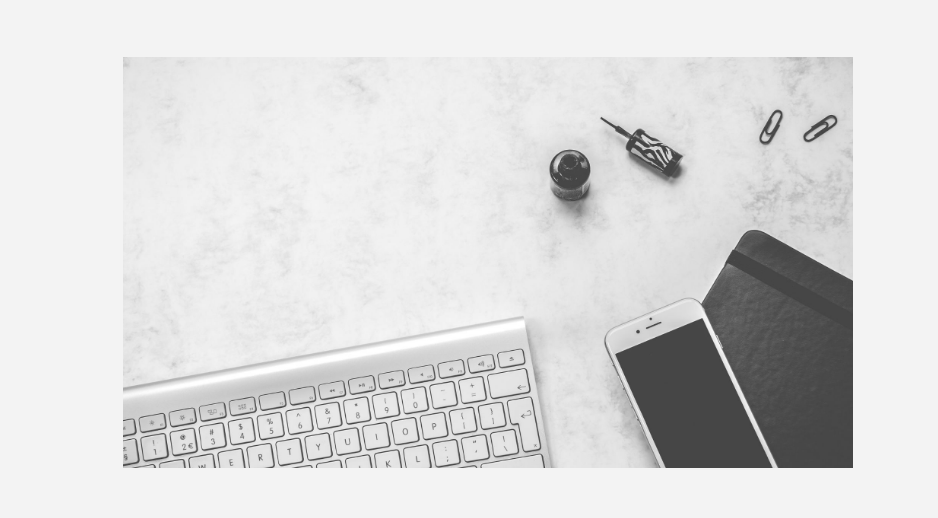
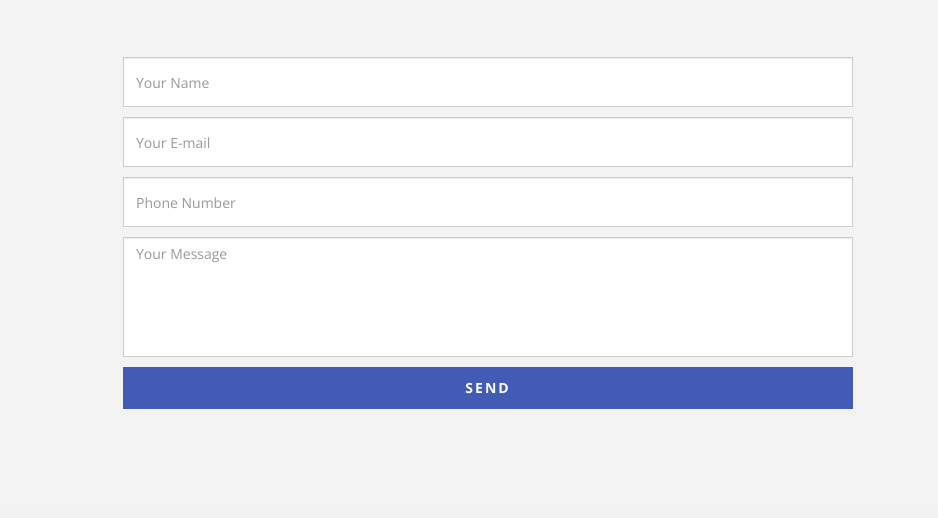
Before and after one commit to aleksandramiller/aleksandramiller.github.io, a plain HTML site: page index.html in a window 1280 px wide. Shown: the part 8108-8626 px from the top of the page, 342-1280 px from the left. Drawn offline with nearby package versions, Linux system fonts and the light colour scheme; files whose address does not match are found by name; a web font is replaced by a local one.

Commit message:
first commit

```diff
--- a/index.html
+++ b/index.html
@@ -514,7 +514,19 @@ events.</li>
                 <div class="h-50"></div>
             </div>
             <div class="col-md-8" data-aos="fade-up">
-                <img src="img/last.jpg" alt="image" class="img-responsive"/>
+                <form class="contact-bg" id="contact-form" name="contact" method="post" novalidate="novalidate">
+                    <input type="text" name="name" class="form-control" placeholder="Your Name" />
+                    <input type="email" name="email" class="form-control" placeholder="Your E-mail" />
+                    <input type="text" name="phone" class="form-control" placeholder="Phone Number" />
+                    <textarea name="message" class="form-control" placeholder="Your Message" style="height:120px"></textarea>
+                    <button id="submit" type="submit" name="submit" class="btn btn-glance">Send</button>
+                    <div id="success">
+                        <p class="green textcenter"> Your message was sent successfully! I will be in touch as soon as I can. </p>
+                    </div>
+                    <div id="error">
+                        <p> Something went wrong, try refreshing and submitting the form again. </p>
+                    </div>
+                </form>
             </div>
         </div>
     </div>
```
Also changed, not shown: img/portfolio/contact.jpg (added).
